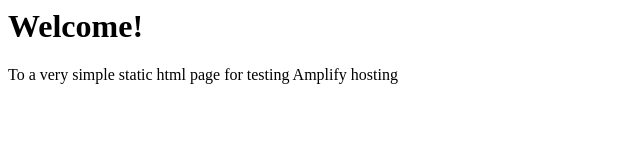
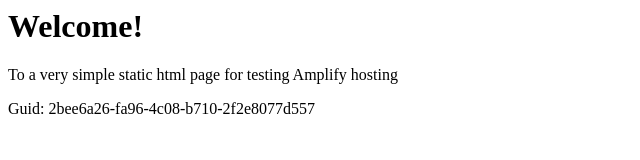
Before and after one commit to aws-aemilia-icn/Github-PR-Commit-Integration-Test-DoNotTouch-GitHubAutoBuildCanaryTest-v1-preprod-ap-northeast-2, a website: page src/index.html in a window 1280 px wide. Shown: the whole page, without its empty margins (0-640 px from the left). Drawn offline with Linux system fonts and the light colour scheme.

Commit message:
commit from integ tests

```diff
--- a/src/index.html
+++ b/src/index.html
@@ -1,3 +1,5 @@
+
+
 <html lang="en">
 
 <head>
@@ -10,6 +12,6 @@
 <body>
     <h1>Welcome!</h1>
     <p>To a very simple static html page for testing Amplify hosting</p>
-</body>
+    <p>Guid: 2bee6a26-fa96-4c08-b710-2f2e8077d557</p></body>
 
 </html>
```
